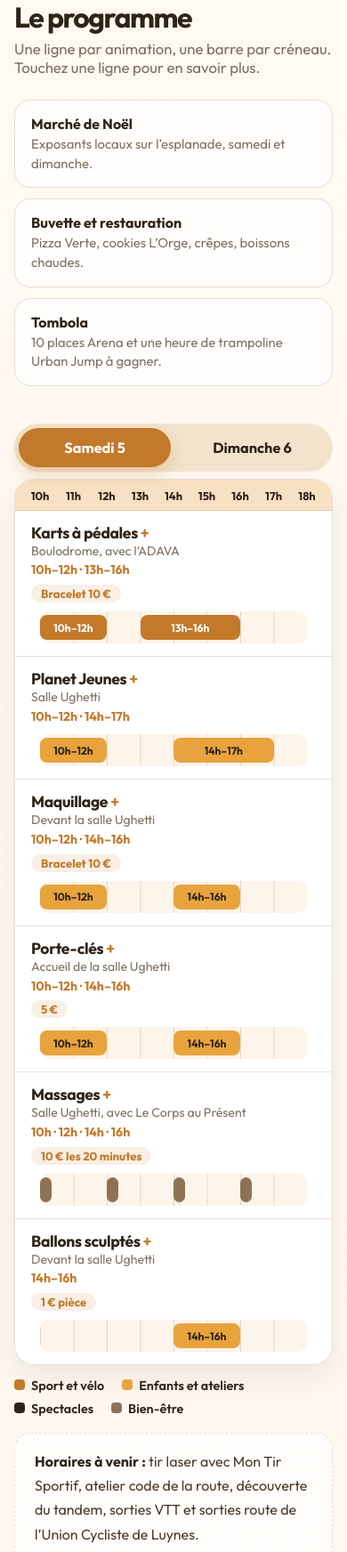
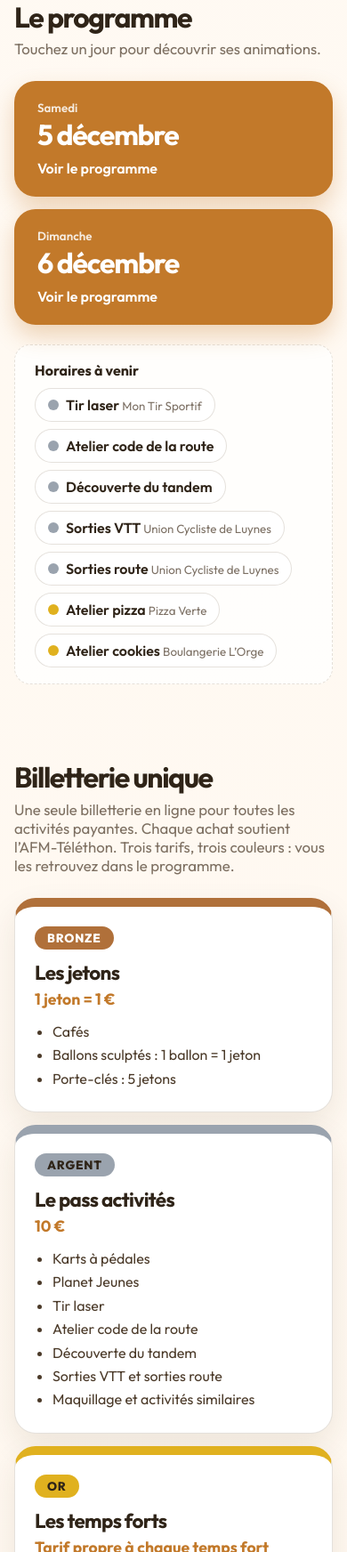
Before and after one commit to rg-lea/events13080fr, a plain HTML site: page 2026/12/telethon.html in a window 390 px wide. Shown: the part 1017-2761 px from the top of the page at 89% size. Drawn offline with Linux system fonts and the light colour scheme.

Commit message:
Update telethon.html

```diff
--- a/2026/12/telethon.html
+++ b/2026/12/telethon.html
@@ -23,7 +23,8 @@
 <link href="https://fonts.googleapis.com/css2?family=Outfit:wght@300;400;500;600;700;800&display=swap" rel="stylesheet" />
 <style>
 :root{--brand-dark:#c2792a;--brand:#ffb763;--brand-soft:#f8e0c2;--ink:#2f2418;--text:#4b3a29;--muted:rgba(75,58,41,.72);--line:rgba(95,68,37,.16);--shadow:0 14px 36px rgba(63,40,16,.09);
---sport:#c2792a;--atelier:#e8a33d;--show:#2f2418;--bien:#8f7254}
+--bronze:#b0703a;--argent:#9aa3ae;--or:#e0b11f}
+.t-bronze{--t:var(--bronze);--tc:#fff}.t-argent{--t:var(--argent);--tc:var(--ink)}.t-or{--t:var(--or);--tc:var(--ink)}
 *{box-sizing:border-box}html{scroll-behavior:smooth;scroll-padding-top:80px}
 body{margin:0;font-family:"Outfit",sans-serif;color:var(--text);background:linear-gradient(180deg,#fffaf4,#fff6eb);overflow-x:hidden}
 a{color:inherit;text-decoration:none}img{display:block;max-width:100%}button{font:inherit;cursor:pointer}
@@ -57,35 +58,45 @@ h1{margin:0 0 16px;font-size:clamp(3.2rem,11vw,8rem);line-height:.9;letter-spaci
 h2{margin:0 0 8px;color:var(--ink);font-size:clamp(2rem,4.5vw,3rem);letter-spacing:-.045em;line-height:1.05}
 .lead{margin:0 0 26px;color:var(--muted);font-size:1.05rem}
 
-/* programme : planning */
-.bar{position:sticky;top:65px;z-index:30;padding:10px 0 12px;background:linear-gradient(#fff9f1 82%,transparent)}
-.tabs{display:inline-grid;grid-template-columns:1fr 1fr;gap:6px;padding:5px;border-radius:999px;background:#f3e3cd}
-.tab{border:0;background:none;border-radius:999px;padding:12px 26px;font-weight:700;color:var(--ink);font-size:1.02rem}
-.tab[aria-selected=true]{background:var(--brand-dark);color:#fff;box-shadow:0 8px 18px rgba(194,121,42,.28)}
-.strip{display:grid;grid-template-columns:repeat(3,1fr);gap:12px;margin:8px 0 34px}
-.strip div{padding:16px 18px;border-radius:18px;background:rgba(255,255,255,.75);border:1px solid var(--line)}
-.strip b{display:block;color:var(--ink);margin-bottom:2px}.strip span{font-size:.93rem;color:var(--muted);line-height:1.45}
-.pl{border:1px solid var(--line);border-radius:28px;background:#fff;box-shadow:var(--shadow);overflow:hidden}
-.ax,.ln summary{display:grid;grid-template-columns:260px 1fr;gap:18px;padding-left:24px;padding-right:24px}
-.ax{padding-top:12px;padding-bottom:10px;background:var(--brand-soft);border-bottom:1px solid var(--line);color:var(--ink);font-weight:700;font-size:.8rem}
-.tk{position:relative;height:16px;margin:0 10px}.tk span{position:absolute;top:0;transform:translateX(-50%)}
-.ln{border-bottom:1px solid var(--line)}.ln:last-child{border-bottom:0}
-.ln summary{list-style:none;cursor:pointer;align-items:center;padding-top:16px;padding-bottom:16px}
-.ln summary::-webkit-details-marker{display:none}
-.ln summary:hover,.ln[open] summary{background:rgba(248,224,194,.3)}
-.nm b{display:block;color:var(--ink);font-size:1.1rem;letter-spacing:-.02em;line-height:1.25}
-.nm b::after{content:" +";color:var(--brand-dark)}.ln[open] .nm b::after{content:" \2212"}
-.nm span{display:block;font-size:.88rem;color:var(--muted);line-height:1.4}
-.nm .ts{color:var(--brand-dark);font-weight:700;margin-top:2px}
-.nm em{display:inline-block;margin-top:6px;padding:2px 11px;border-radius:999px;background:rgba(194,121,42,.12);color:var(--brand-dark);font-style:normal;font-weight:700;font-size:.82rem}
-.tr{position:relative;height:36px;margin:0 10px;border-radius:10px;background:rgba(248,224,194,.35) linear-gradient(90deg,var(--line) 1px,transparent 1px) 0 0/calc(100%/var(--n)) 100%}
-.bx{position:absolute;top:4px;bottom:4px;min-width:8px;border-radius:8px;background:var(--c);color:var(--tc,#fff);font-style:normal;font-size:.75rem;font-weight:700;display:flex;align-items:center;justify-content:center;white-space:nowrap;overflow:hidden}
-.dt{padding:2px 24px 18px 302px;line-height:1.55;background:rgba(248,224,194,.3)}
-.key{display:flex;flex-wrap:wrap;gap:8px 20px;margin-top:14px;font-size:.9rem;font-weight:600;color:var(--ink)}
-.key i{display:inline-block;width:12px;height:12px;border-radius:4px;background:var(--c);margin-right:7px}
-.soon{margin-top:18px;padding:18px 22px;border-radius:18px;background:rgba(255,255,255,.75);border:1px dashed var(--line);line-height:1.7}.soon b{color:var(--ink)}
-
+/* programme */
+.pick{display:grid;grid-template-columns:1fr 1fr;gap:14px;max-width:760px}
+.pickb{display:block;width:100%;text-align:left;border:0;border-radius:24px;padding:22px 26px;background:var(--brand-dark);color:#fff;box-shadow:0 12px 26px rgba(194,121,42,.3);transition:transform .2s}
+.pickb:hover{transform:translateY(-2px)}.pickb small{display:block;opacity:.85;font-weight:600}.pickb b{display:block;font-size:2rem;letter-spacing:-.04em;margin:2px 0 8px}.pickb span{font-weight:600}
+.soon{margin-top:22px;padding:18px 22px;border-radius:18px;background:rgba(255,255,255,.75);border:1px dashed var(--line)}.soon>b{display:block;color:var(--ink);margin-bottom:10px}
+.sl{display:flex;flex-wrap:wrap;gap:8px;list-style:none;margin:0;padding:0}
+.sl li{display:flex;align-items:center;gap:8px;padding:8px 14px;border-radius:999px;background:#fff;border:1px solid var(--line);color:var(--ink);font-weight:600}
+.sl i,.k i{flex:none;width:12px;height:12px;border-radius:50%;background:var(--t)}.sl small{font-weight:400;color:var(--muted)}
+.k{display:inline-flex;align-items:center;gap:6px;font-weight:700;font-size:.9rem;color:var(--ink)}
+dialog.pg{width:min(680px,calc(100% - 24px));max-height:min(88svh,820px);padding:0;border:0;border-radius:28px;background:#fffaf4;color:var(--text);box-shadow:0 30px 80px rgba(47,36,24,.4);overflow:hidden}
+dialog.pg[open]{display:flex;flex-direction:column}
+dialog.pg::backdrop{background:rgba(47,36,24,.6);backdrop-filter:blur(3px)}
+.pgh{display:flex;align-items:center;justify-content:space-between;gap:12px;padding:16px 16px 16px 24px;background:var(--brand-dark);color:#fff}
+.pgh h3{margin:0;font-size:1.5rem;letter-spacing:-.03em}
+.x{flex:none;width:46px;height:46px;border-radius:99px;border:0;background:rgba(255,255,255,.22);color:#fff;font-size:1.8rem;line-height:1}
+.pgb{overflow:auto;flex:1 1 auto}
+.pgf{display:flex;flex-wrap:wrap;align-items:center;gap:8px 18px;padding:14px 24px;border-top:1px solid var(--line);background:#fff}
+.pgf a{margin-left:auto;font-weight:700;color:var(--brand-dark);text-decoration:underline}
+.ag{list-style:none;margin:0;padding:0}
+.ag li{display:grid;grid-template-columns:118px 1fr;gap:16px;padding:18px 24px 18px 20px;border-left:8px solid var(--t);border-top:1px solid var(--line)}
+.ag li:first-child{border-top:0}
+.h b{display:block;color:var(--ink);font-size:1.15rem;line-height:1.35}
+.i h4{margin:0;color:var(--ink);font-size:1.2rem;letter-spacing:-.02em}
+.i .p{display:block;margin-top:2px;font-size:.92rem;color:var(--muted)}
+.i p{margin:6px 0 0;line-height:1.5}
+.tg{display:inline-block;margin-top:8px;padding:3px 12px;border-radius:999px;background:var(--t);color:var(--tc);font-weight:700;font-size:.82rem}
 /* billetterie */
+.tarifs{display:grid;grid-template-columns:repeat(3,1fr);gap:14px;margin:0 0 22px}
+.tf{background:#fff;border:1px solid var(--line);border-top:10px solid var(--t);border-radius:24px;padding:22px 22px 24px;box-shadow:var(--shadow)}
+.tn{display:inline-block;padding:4px 14px;border-radius:999px;background:var(--t);color:var(--tc);font-weight:800;font-size:.85rem;letter-spacing:.06em;text-transform:uppercase}
+.tf h3{margin:12px 0 4px;color:var(--ink);font-size:1.4rem;letter-spacing:-.03em}
+.tf .px{margin:0 0 12px;color:var(--brand-dark);font-weight:700;font-size:1.1rem}
+.tf ul{margin:0;padding-left:20px;line-height:1.65}
+/* tombola */
+.tombola{display:flex;flex-wrap:wrap;align-items:center;justify-content:space-between;gap:24px;padding:clamp(24px,4vw,40px);border-radius:32px;background:linear-gradient(135deg,var(--brand-soft),#fff);border:1px solid var(--line);box-shadow:var(--shadow)}
+.tombola .lead{margin-bottom:14px}
+.lots{display:flex;flex-wrap:wrap;gap:12px;list-style:none;margin:0;padding:0}
+.lots li{padding:14px 20px;border-radius:18px;background:#fff;border:1px solid var(--line);max-width:300px}
+.lots b{display:block;color:var(--ink);font-size:1.15rem}.lots span{color:var(--muted);line-height:1.4}
 .steps{display:grid;grid-template-columns:repeat(3,1fr);gap:12px;margin-bottom:22px}
 .steps div{display:flex;gap:14px;align-items:center;padding:14px 18px;border-radius:18px;background:rgba(255,255,255,.75);border:1px solid var(--line);line-height:1.35;color:var(--ink);font-weight:500}
 .steps b{flex:none;width:34px;height:34px;border-radius:99px;background:var(--brand-dark);color:#fff;display:grid;place-items:center}
@@ -123,11 +134,10 @@ h2{margin:0 0 8px;color:var(--ink);font-size:clamp(2rem,4.5vw,3rem);letter-spaci
  nav{display:none;position:absolute;top:100%;left:0;right:0;flex-direction:column;gap:0;padding:8px 16px 14px;background:rgba(255,249,242,.98);border-bottom:1px solid var(--line);box-shadow:0 18px 30px rgba(63,40,16,.12)}
  nav.open{display:flex}nav a{padding:14px 12px;font-size:1.05rem;border-radius:12px}
  .hgrid{grid-template-columns:1fr}.visu{max-width:300px;order:-1;justify-self:start}}
-@media(max-width:800px){.steps{grid-template-columns:1fr}.orgs{grid-template-columns:1fr}.strip{grid-template-columns:1fr}.contact{padding:22px}
+@media(max-width:800px){.steps{grid-template-columns:1fr}.orgs{grid-template-columns:1fr}.tarifs{grid-template-columns:1fr}.pick{grid-template-columns:1fr}.contact{padding:22px}
  }
-@media(max-width:800px){.bar{gap:8px;padding:8px 0}.tabs{width:100%}.tab{padding:10px 8px}.hero .container{padding:48px 0 32px}.sec{padding:44px 0}}
-@media(max-width:480px){.days{grid-template-columns:1fr}.tab{padding:12px 18px}.visu{max-width:220px}}
-@media(max-width:800px){.ax{grid-template-columns:1fr;padding:10px 18px 8px}.ax>span{display:none}.ln summary{grid-template-columns:1fr;gap:10px;padding:14px 18px}.dt{padding:2px 18px 16px}.pl{border-radius:22px}}
+@media(max-width:800px){.hero .container{padding:48px 0 32px}.sec{padding:44px 0}}
+@media(max-width:480px){.days{grid-template-columns:1fr}.ag li{grid-template-columns:1fr;gap:6px;padding:16px 18px 16px 16px}.h{display:flex;flex-wrap:wrap;gap:0 14px}.pgf a{margin-left:0}.visu{max-width:220px}}
 @media(prefers-reduced-motion:reduce){html{scroll-behavior:auto}*{transition:none!important;animation:none!important}}
 </style>
 <!-- Matomo -->
@@ -157,7 +167,7 @@ h2{margin:0 0 8px;color:var(--ink);font-size:clamp(2rem,4.5vw,3rem);letter-spaci
 <header><div class="container">
  <a class="brand" href="/"><img class="logo" src="/files/logos/favicon.png" alt="Logo Luynes en Fêtes" />Luynes en Fêtes</a>
  <button class="burger" id="bg" type="button" aria-expanded="false" aria-controls="nv" aria-label="Ouvrir le menu"><span></span><span></span><span></span></button>
- <nav id="nv" aria-label="Sections"><a href="#programme" class="keep">Programme</a><a href="#billetterie" class="keep">Billetterie</a><a href="#associations">Associations</a><a href="#don" class="keep">Don</a><a href="#contact">Contact</a></nav>
+ <nav id="nv" aria-label="Sections"><a href="#programme" class="keep">Programme</a><a href="#billetterie" class="keep">Billetterie</a><a href="#tombola" class="keep">Tombola</a><a href="#associations">Associations</a><a href="#don" class="keep">Don</a><a href="#contact">Contact</a></nav>
 </div></header>
 
 <main>
@@ -168,8 +178,8 @@ h2{margin:0 0 8px;color:var(--ink);font-size:clamp(2rem,4.5vw,3rem);letter-spaci
  <p class="where">Espace Ughetti</p>
  <p class="cause">Deux jours de mobilisation au profit de l’<b>AFM-Téléthon</b>, pour vaincre les maladies génétiques rares.</p>
  <div class="days">
-  <a class="daycard" href="#programme" data-go="sam"><small>Samedi</small><b>5 décembre</b><span>Voir le programme</span></a>
-  <a class="daycard" href="#programme" data-go="dim"><small>Dimanche</small><b>6 décembre</b><span>Voir le programme</span></a>
+  <a class="daycard" href="#programme" data-open="sam"><small>Samedi</small><b>5 décembre</b><span>Voir le programme</span></a>
+  <a class="daycard" href="#programme" data-open="dim"><small>Dimanche</small><b>6 décembre</b><span>Voir le programme</span></a>
  </div>
  <div class="hcta"><a class="btn btn-p" href="#billetterie">Billetterie en ligne</a><a class="btn btn-w" href="#don">Faire un don</a></div>
  </div>
@@ -178,25 +188,52 @@ h2{margin:0 0 8px;color:var(--ink);font-size:clamp(2rem,4.5vw,3rem);letter-spaci
 
 <section class="sec" id="programme"><div class="container">
  <h2>Le programme</h2>
- <p class="lead">Une ligne par animation, une barre par créneau. Touchez une ligne pour en savoir plus.</p>
- <div class="strip">
-  <div><b>Marché de Noël</b><span>Exposants locaux sur l’esplanade, samedi et dimanche.</span></div>
-  <div><b>Buvette et restauration</b><span>Pizza Verte, cookies L’Orge, crêpes, boissons chaudes.</span></div>
-  <div><b>Tombola</b><span>10 places Arena et une heure de trampoline Urban Jump à gagner.</span></div>
+ <p class="lead">Touchez un jour pour découvrir ses animations.</p>
+ <div class="pick">
+  <button class="pickb" type="button" data-open="sam"><small>Samedi</small><b>5 décembre</b><span>Voir le programme</span></button>
+  <button class="pickb" type="button" data-open="dim"><small>Dimanche</small><b>6 décembre</b><span>Voir le programme</span></button>
  </div>
- <div class="bar">
-  <div class="tabs" role="tablist" aria-label="Jour"><button class="tab" role="tab" data-d="sam" aria-selected="true">Samedi 5</button><button class="tab" role="tab" data-d="dim" aria-selected="false">Dimanche 6</button></div>
- </div>
- <div class="pl" id="pl" aria-live="polite"></div>
- <div class="key" id="key"></div>
- <div class="soon"><b>Horaires à venir :</b> tir laser avec Mon Tir Sportif, atelier code de la route, découverte du tandem, sorties VTT et sorties route de l’Union Cycliste de Luynes.</div>
+ <div class="soon"><b>Horaires à venir</b><ul class="sl"><li class="t-argent"><i></i><span>Tir laser <small>Mon Tir Sportif</small></span></li><li class="t-argent"><i></i><span>Atelier code de la route</span></li><li class="t-argent"><i></i><span>Découverte du tandem</span></li><li class="t-argent"><i></i><span>Sorties VTT <small>Union Cycliste de Luynes</small></span></li><li class="t-argent"><i></i><span>Sorties route <small>Union Cycliste de Luynes</small></span></li><li class="t-or"><i></i><span>Atelier pizza <small>Pizza Verte</small></span></li><li class="t-or"><i></i><span>Atelier cookies <small>Boulangerie L’Orge</small></span></li></ul></div>
+ <dialog class="pg" id="pg" aria-labelledby="pgt">
+  <div class="pgh"><h3 id="pgt"></h3><button class="x" type="button" id="pgx" aria-label="Fermer">&times;</button></div>
+  <div class="pgb" data-d="sam"><ul class="ag">
+<li class="t-argent"><div class="h"><b>10h – 12h</b><b>13h – 16h</b></div><div class="i"><h4>Karts à pédales</h4><span class="p">Boulodrome, avec l’ADAVA</span><p>Pilotez un kart sur un circuit sécurisé.</p><span class="tg">Tarif Argent</span></div></li>
+<li class="t-argent"><div class="h"><b>10h – 12h</b><b>14h – 17h</b></div><div class="i"><h4>Planet Jeunes</h4><span class="p">Salle Ughetti</span><p>Atelier créatif, crêpes et kermesse pour les enfants.</p><span class="tg">Tarif Argent</span></div></li>
+<li class="t-argent"><div class="h"><b>10h – 12h</b><b>14h – 16h</b></div><div class="i"><h4>Maquillage</h4><span class="p">Devant la salle Ughetti</span><p>Petits et grands se font transformer.</p><span class="tg">Tarif Argent</span></div></li>
+<li class="t-bronze"><div class="h"><b>10h – 12h</b><b>14h – 16h</b></div><div class="i"><h4>Porte-clés</h4><span class="p">Accueil de la salle Ughetti</span><p>Un porte-clés personnalisé, avec votre prénom ou le motif de votre choix.</p><span class="tg">Tarif Bronze</span></div></li>
+<li class="t-or"><div class="h"><b>à 10h, 12h, 14h et 16h</b></div><div class="i"><h4>Massages</h4><span class="p">Salle Ughetti, avec Le Corps au Présent</span><p>Séances de 20 minutes, au choix tête ou pieds.</p><span class="tg">Tarif Or</span></div></li>
+<li class="t-bronze"><div class="h"><b>14h – 16h</b></div><div class="i"><h4>Ballons sculptés</h4><span class="p">Devant la salle Ughetti</span><p>Des animateurs sculptent des ballons à rapporter à la maison.</p><span class="tg">Tarif Bronze</span></div></li>
+</ul></div>
+  <div class="pgb" data-d="dim" hidden><ul class="ag">
+<li class="t-argent"><div class="h"><b>10h – 12h</b><b>13h – 16h</b></div><div class="i"><h4>Karts à pédales</h4><span class="p">Boulodrome, avec l’ADAVA</span><p>Pilotez un kart sur un circuit sécurisé.</p><span class="tg">Tarif Argent</span></div></li>
+<li class="t-argent"><div class="h"><b>10h – 12h</b><b>14h – 16h</b></div><div class="i"><h4>Planet Jeunes</h4><span class="p">Salle Ughetti</span><p>Atelier créatif, crêpes et kermesse pour les enfants.</p><span class="tg">Tarif Argent</span></div></li>
+<li class="t-or"><div class="h"><b>à partir de 11h</b></div><div class="i"><h4>Massages</h4><span class="p">Salle Ughetti, avec Le Corps au Présent</span><p>Séances de 20 minutes, au choix tête ou pieds.</p><span class="tg">Tarif Or</span></div></li>
+<li class="t-bronze"><div class="h"><b>14h – 16h</b></div><div class="i"><h4>Ballons sculptés</h4><span class="p">Devant la salle Ughetti</span><p>Des animateurs sculptent des ballons à rapporter à la maison.</p><span class="tg">Tarif Bronze</span></div></li>
+<li class="t-or"><div class="h"><b>15h – 16h</b></div><div class="i"><h4>Spectacle Rythm&amp;Fit</h4><span class="p">Salle principale</span><p>Accueil à 14h30. Les adhérents de Rythm&amp;Fit présentent leur spectacle de danse.</p><span class="tg">Tarif Or</span></div></li>
+<li class="t-or"><div class="h"><b>17h – 18h</b></div><div class="i"><h4>Concert FreeSon</h4><span class="p">Salle principale</span><p>Du jazz vocal pour clôturer le week-end.</p><span class="tg">Tarif Or</span></div></li>
+</ul></div>
+  <div class="pgf"><span class="k t-bronze"><i></i>Bronze</span><span class="k t-argent"><i></i>Argent</span><span class="k t-or"><i></i>Or</span><a href="#billetterie">Comprendre les tarifs</a></div>
+ </dialog>
 </div></section>
 
 <section class="sec" id="billetterie"><div class="container">
  <h2>Billetterie unique</h2>
- <p class="lead">Une seule billetterie en ligne pour toutes les activités payantes. Chaque achat soutient l’AFM-Téléthon.</p>
+ <p class="lead">Une seule billetterie en ligne pour toutes les activités payantes. Chaque achat soutient l’AFM-Téléthon. Trois tarifs, trois couleurs : vous les retrouvez dans le programme.</p>
+ <div class="tarifs">
+  <div class="tf t-bronze"><span class="tn">Bronze</span><h3>Les jetons</h3><p class="px">1 jeton = 1 €</p><ul><li>Cafés</li><li>Ballons sculptés : 1 ballon = 1 jeton</li><li>Porte-clés : 5 jetons</li></ul></div>
+  <div class="tf t-argent"><span class="tn">Argent</span><h3>Le pass activités</h3><p class="px">10 €</p><ul><li>Karts à pédales</li><li>Planet Jeunes</li><li>Tir laser</li><li>Atelier code de la route</li><li>Découverte du tandem</li><li>Sorties VTT et sorties route</li><li>Maquillage et activités similaires</li></ul></div>
+  <div class="tf t-or"><span class="tn">Or</span><h3>Les temps forts</h3><p class="px">Tarif propre à chaque temps fort</p><ul><li>Ateliers culinaires : cookies ou pizza</li><li>Spectacle de danse Rythm&amp;Fit</li><li>Concert de FreeSon</li><li>Massage de 20 minutes</li></ul></div>
+ </div>
  <div class="steps"><div><b>1</b><span>Choisissez vos activités en ligne</span></div><div><b>2</b><span>Payez en quelques clics</span></div><div><b>3</b><span>Retirez votre ticket ou pass à la caisse centrale, salle Ughetti</span></div></div>
  <div class="ticket"><p>Réglez à l’avance et profitez des animations sans attendre : un seul passage à la caisse, et c’est parti.</p><a class="btn btn-p big" href="#">Accéder à la billetterie</a></div>
+</div></section>
+
+<section class="sec" id="tombola"><div class="container">
+ <div class="tombola">
+  <div><h2>Tombola</h2><p class="lead">Tentez de gagner l’un de ces lots :</p>
+   <ul class="lots"><li><b>10 places Arena Aix</b><span>2 lots de 5 places</span></li><li><b>Urban Jump</b><span>1 heure de trampoline et une place pour l’Urban Quiz</span></li></ul></div>
+  <a class="btn btn-p big" href="#">Prendre mes tickets</a>
+ </div>
 </div></section>
 
 <section class="sec" id="associations"><div class="container">
@@ -237,42 +274,17 @@ h2{margin:0 0 8px;color:var(--ink);font-size:clamp(2rem,4.5vw,3rem);letter-spaci
 
 <script>
 const $=i=>document.getElementById(i);
-const CAT={sport:["Sport et vélo","var(--sport)","#fff"],atelier:["Enfants et ateliers","var(--atelier)","var(--ink)"],show:["Spectacles","var(--show)","#fff"],bien:["Bien-être","var(--bien)","#fff"]};
-/* s = créneaux [début, fin, texte d’horaire facultatif] */
-const A=[
-{n:"Karts à pédales",c:"sport",p:"Boulodrome, avec l’ADAVA",t:"Bracelet 10 €",d:"Pilotez un kart sur un circuit sécurisé.",s:{sam:[[10,12],[13,16]],dim:[[10,12],[13,16]]}},
-{n:"Planet Jeunes",c:"atelier",p:"Salle Ughetti",t:"",d:"Atelier créatif, crêpes et kermesse pour les enfants.",s:{sam:[[10,12],[14,17]],dim:[[10,12],[14,16]]}},
-{n:"Maquillage",c:"atelier",p:"Devant la salle Ughetti",t:"Bracelet 10 €",d:"Petits et grands se font transformer.",s:{sam:[[10,12],[14,16]]}},
-{n:"Porte-clés",c:"atelier",p:"Accueil de la salle Ughetti",t:"5 €",d:"Un porte-clés personnalisé, avec votre prénom ou le motif de votre choix.",s:{sam:[[10,12],[14,16]]}},
-{n:"Ballons sculptés",c:"atelier",p:"Devant la salle Ughetti",t:"1 € pièce",d:"Des animateurs sculptent des ballons à rapporter à la maison.",s:{sam:[[14,16]],dim:[[14,16]]}},
-{n:"Massages",c:"bien",p:"Salle Ughetti, avec Le Corps au Présent",t:"10 € les 20 minutes",d:"Au choix tête ou pieds.",s:{sam:[[10,10.34,"10h"],[12,12.34,"12h"],[14,14.34,"14h"],[16,16.34,"16h"]],dim:[[11,11.34,"à partir de 11h"]]}},
-{n:"Spectacle Rythm&Fit",c:"show",p:"Salle principale",t:"",d:"Les adhérents de Rythm&Fit présentent leur spectacle de danse.",s:{dim:[[14.5,16,"accueil à 14h30, spectacle de 15h à 16h"]]}},
-{n:"Concert FreeSon",c:"show",p:"Salle principale",t:"Entrée 10 €",d:"Du jazz vocal pour clôturer le week-end.",s:{dim:[[17,18]]}}
-];
-let day="sam",cat=null;
-const f=x=>Math.floor(x)+"h"+(x%1?String(Math.round(x%1*60)).padStart(2,"0"):"");
-const ALL=A.flatMap(a=>Object.values(a.s).flat()),T0=Math.floor(Math.min(...ALL.map(z=>z[0]))),T1=Math.ceil(Math.max(...ALL.map(z=>z[1]))),N=T1-T0,pc=x=>(x-T0)/N*100;
-$("key").innerHTML=Object.values(CAT).map(v=>`<span style="--c:${v[1]}"><i></i>${v[0]}</span>`).join("");
-function draw(){
- const L=A.filter(a=>a.s[day]).sort((p,q)=>p.s[day][0][0]-q.s[day][0][0]);
- const ticks=Array.from({length:N+1},(_,i)=>`<span style="left:${i/N*100}%">${T0+i}h</span>`).join("");
- $("pl").style.setProperty("--n",N);
- $("pl").innerHTML=`<div class="ax"><span></span><div class="tk">${ticks}</div></div>`+L.map(a=>{
-  const sl=a.s[day],c=CAT[a.c];
-  const txt=sl.map(([x,y,l])=>l||f(x)+"–"+f(y)).join(" · ");
-  const bars=sl.map(([x,y,l])=>`<i class="bx" style="left:${pc(x)}%;width:${pc(y)-pc(x)}%">${!l&&y-x>=2?f(x)+"–"+f(y):""}</i>`).join("");
-  return `<details class="ln" style="--c:${c[1]};--tc:${c[2]}"><summary><div class="nm"><b>${a.n}</b><span>${a.p}</span><span class="ts">${txt}</span>${a.t?`<em>${a.t}</em>`:""}</div><div class="tr">${bars}</div></summary><div class="dt">${a.d}</div></details>`}).join("");
-}
-function setDay(d){day=d;document.querySelectorAll(".tab").forEach(x=>x.setAttribute("aria-selected",x.dataset.d===d));draw()}
-document.querySelectorAll(".tab").forEach(t=>t.onclick=()=>setDay(t.dataset.d));
-document.querySelectorAll("[data-go]").forEach(a=>a.addEventListener("click",()=>setDay(a.dataset.go)));
+const dlg=$("pg");
+function openDay(d){dlg.querySelectorAll(".pgb").forEach(b=>b.hidden=b.dataset.d!==d);$("pgt").textContent=d==="sam"?"Samedi 5 décembre":"Dimanche 6 décembre";dlg.showModal();dlg.querySelector(".pgb:not([hidden])").scrollTop=0}
+document.querySelectorAll("[data-open]").forEach(b=>b.addEventListener("click",e=>{e.preventDefault();openDay(b.dataset.open)}));
+$("pgx").onclick=()=>dlg.close();
+dlg.addEventListener("click",e=>{if(e.target===dlg||e.target.closest(".pgf a"))dlg.close()});
 const bg=$("bg"),nv=$("nv");
 bg.onclick=()=>{const o=nv.classList.toggle("open");bg.setAttribute("aria-expanded",o);bg.setAttribute("aria-label",o?"Fermer le menu":"Ouvrir le menu")};
 nv.addEventListener("click",e=>{if(e.target.closest("a")){nv.classList.remove("open");bg.setAttribute("aria-expanded","false")}});
-draw();
 const T=new Date("2026-12-05T10:00:00+01:00"),E=new Date("2026-12-06T18:00:00+01:00"),now=new Date();
 if(now<T){const j=Math.ceil((T-now)/864e5);$("cd").textContent=j>1?`Dans ${j} jours`:"C’est demain"}
-else if(now<E){$("cd").textContent="C’est maintenant";if(now>=new Date("2026-12-06T00:00:00+01:00"))setDay("dim")}
+else if(now<E){$("cd").textContent="C’est maintenant";}
 else $("cd").textContent="Merci à tous";
 
 /* contact : l’adresse n’existe jamais en clair dans le code, elle est assemblée au clic */
```
